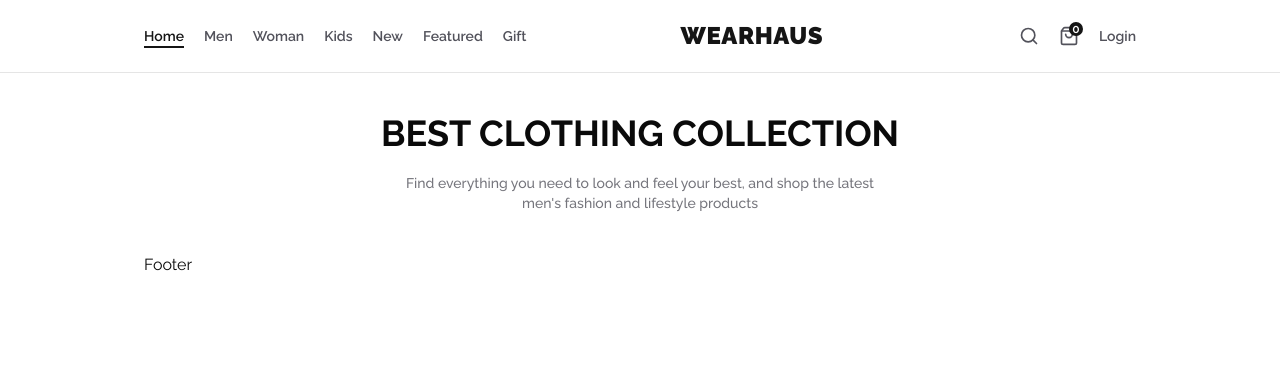
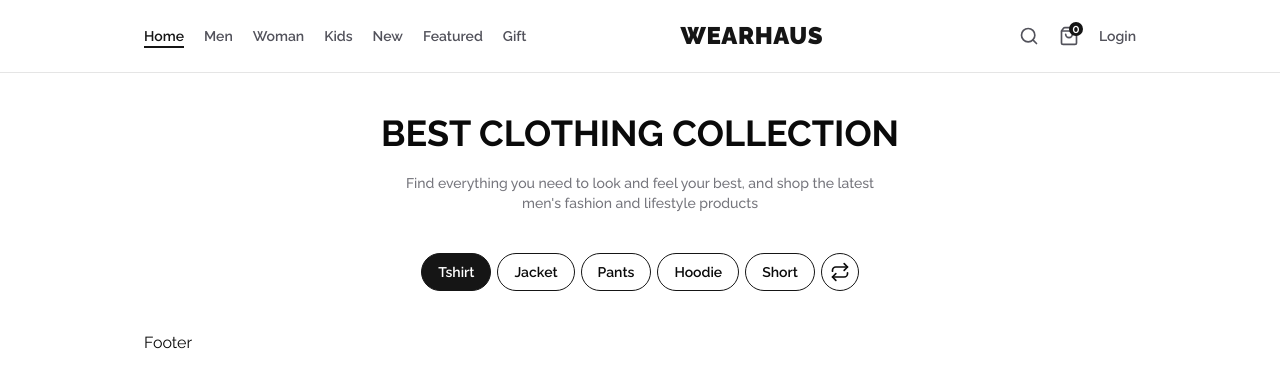
Before and after one commit to nhwnahid007/wearhaus, a Next.js app: page / in a window 1280 px wide. Shown: the top 386 px of the page. Built offline with nearby package versions, Linux system fonts and the light colour scheme; no server answers.

Commit message:
added home tab bar

```diff
--- a/app/(client)/page.tsx
+++ b/app/(client)/page.tsx
@@ -1,5 +1,6 @@
 import Container from "../../components/Container";
 import HomeBanner from "../../components/HomeBanner";
+import ProductGrid from "../../components/ProductGrid";
 
 
 export default function Home() {
@@ -7,6 +8,7 @@ export default function Home() {
     <div className="">
       <Container className="py-10">
         <HomeBanner />
+        <ProductGrid/>
       </Container>
     </div>
   );
--- /dev/null
+++ b/components/HomeTabbar.tsx
@@ -0,0 +1,35 @@
+import React from 'react';
+import { productType } from '../constants';
+import { Repeat } from 'lucide-react';
+
+interface Props {
+  selectedTab: string;
+  onTabSelect: (tab: string) => void;
+}
+
+const HomeTabbar = ({ selectedTab, onTabSelect }: Props) => {
+  return (
+    <div
+      className="flex items-center gap-1.5 text-sm font-semibold
+        "
+    >
+      <div className="flex items-center gap-1.5">
+        {productType?.map((item) => (
+          <button
+            key={item?.title}
+            onClick={()=>onTabSelect(item?.title)}
+            className={`border border-darkColor px-4 py-1.5 md:py-2 hover:bg-darkColor hover:text-white rounded-full hoverEffect ${selectedTab === item.title && 'bg-darkColor text-white'} `}
+          >
+            {item?.title}
+          </button>
+        ))}
+      </div>
+      <button className="border border-darkColor p-2 hover:bg-darkColor hover:text-white rounded-full hoverEffect">
+        {' '}
+        <Repeat className="w-5 h-5" />
+      </button>
+    </div>
+  );
+};
+
+export default HomeTabbar;
--- /dev/null
+++ b/components/ProductGrid.tsx
@@ -0,0 +1,15 @@
+'use client'
+import React, { useState } from 'react';
+import HomeTabbar from './HomeTabbar';
+import { productType } from '../constants';
+
+const ProductGrid = () => {
+    const [selected,isSelected] = useState(productType[0]?.title || '')
+    return (
+        <div className='mt-10 flex flex-col items-center'>
+            <HomeTabbar selectedTab={selected} onTabSelect={isSelected} />
+        </div>
+    );
+};
+
+export default ProductGrid;
--- a/constants/index.ts
+++ b/constants/index.ts
@@ -1,3 +1,4 @@
+
 export const headerData = [
   { title: 'Home', href: '/' },
   { title: 'Men', href: '/men-s-fashion' },
@@ -7,3 +8,11 @@ export const headerData = [
   { title: 'Featured', href: '/featured' },
   { title: 'Gift', href: '/gift' },
 ];
+
+export const productType = [
+  { title: "Tshirt", value: "tshirt" },
+  { title: "Jacket", value: "jacket" },
+  { title: "Pants", value: "pants" },
+  { title: "Hoodie", value: "hoodie" },
+  { title: "Short", value: "tshirt" },
+];
--- a/sanity/schemaTypes/productType.ts
+++ b/sanity/schemaTypes/productType.ts
@@ -49,7 +49,7 @@ export const productType = defineType({
     }),
     defineField({
       name: 'discount',
-      title: 'Discount Price',
+      title: 'Discount',
       type: 'number',
       validation: (Rule) => Rule.required(),
     }),
@@ -61,7 +61,7 @@ export const productType = defineType({
     }),
     defineField({
       name: 'stock',
-      title: 'Stock Price',
+      title: 'Stock',
       type: 'number',
       validation: (Rule) => Rule.min(0),
     }),
@@ -102,11 +102,11 @@ export const productType = defineType({
     prepare(selection) {
       const { title, subtitle, media } = selection;
       const image = media && media[0];
-      return{
+      return {
         title: title,
         subtitle: `$${subtitle}`,
-        media: image
-      }
+        media: image,
+      };
     },
   },
 });
```
